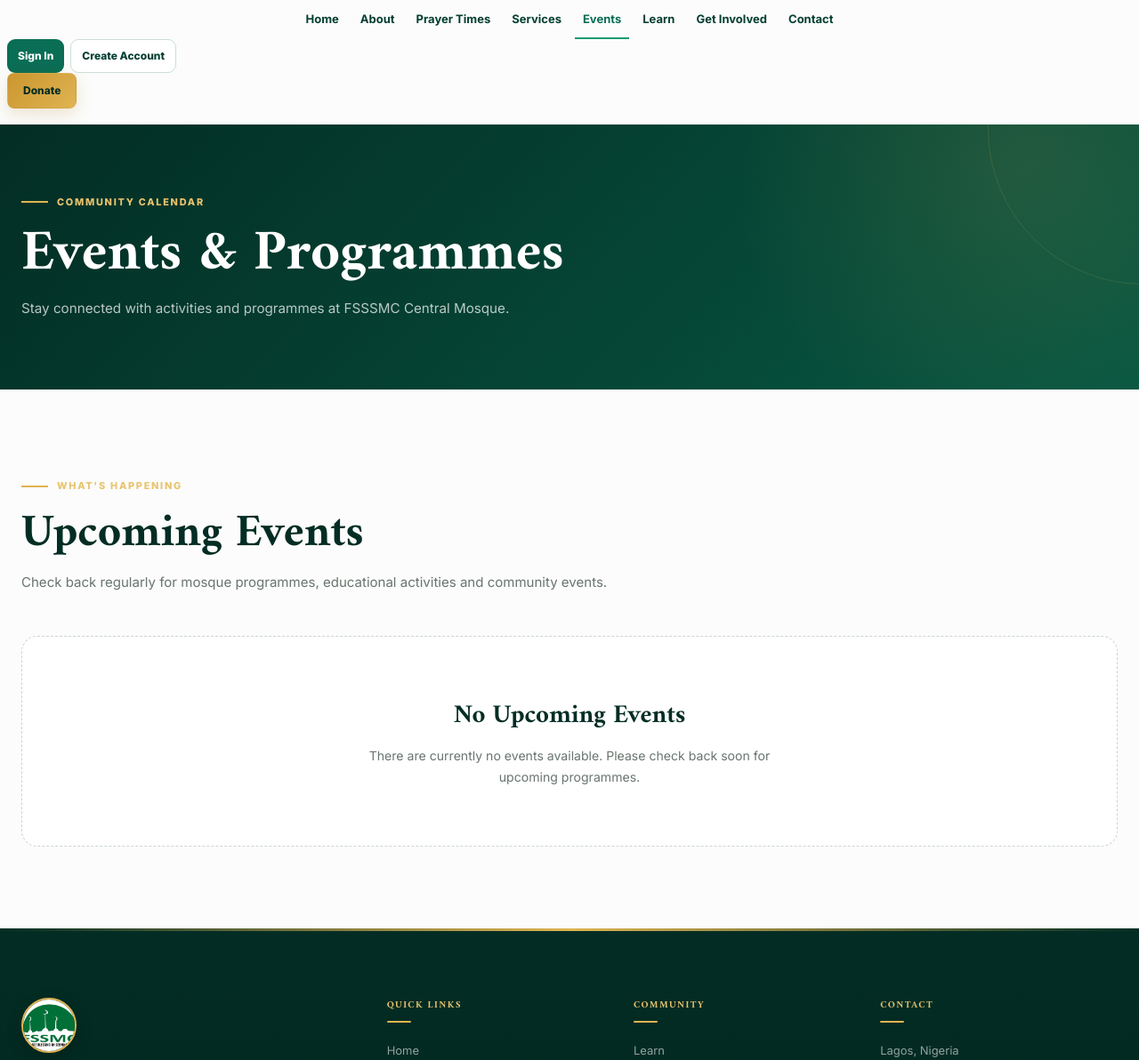
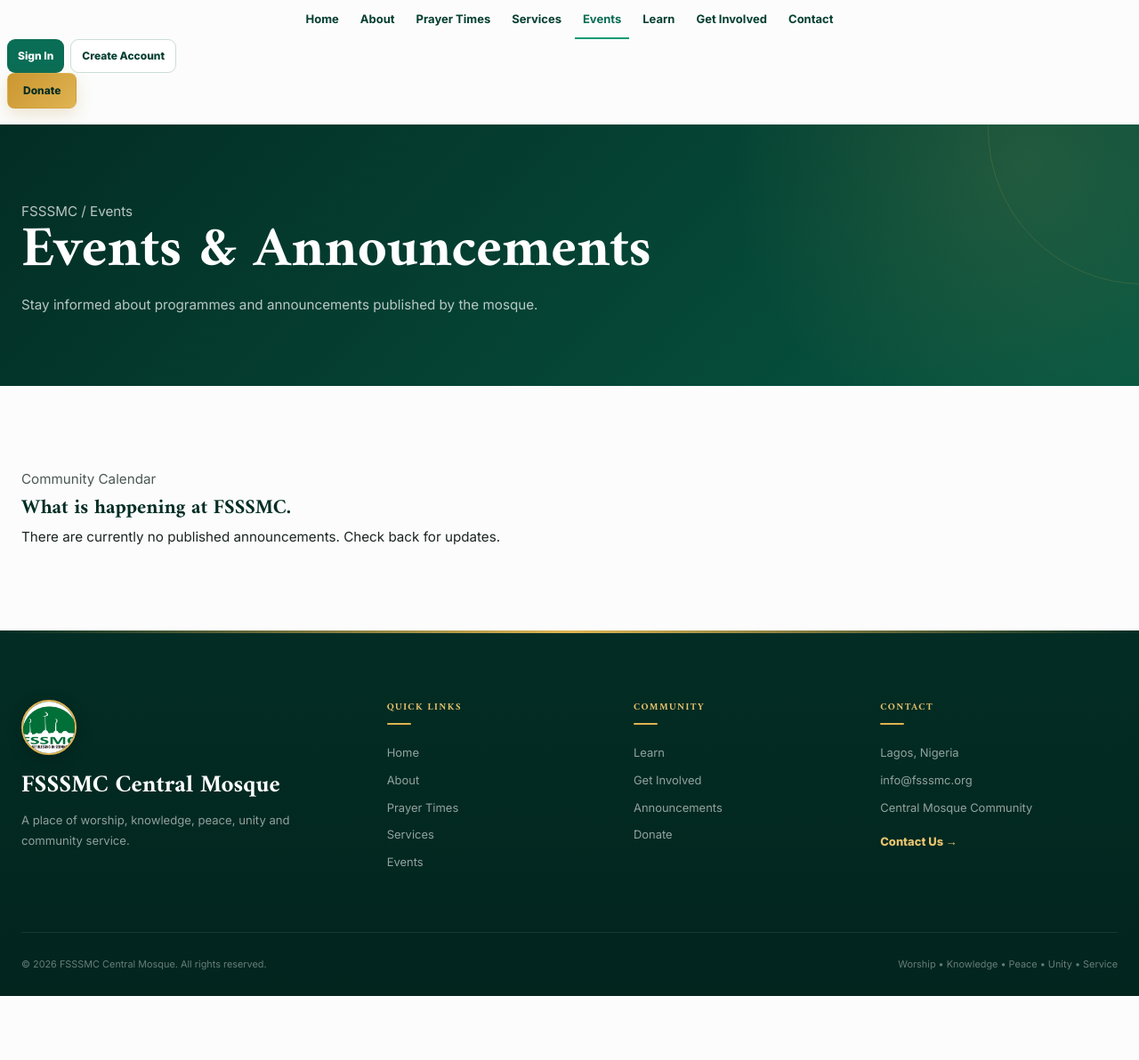
Before and after one commit to habeeb-develop/mosque-fss, a Flask app: page /events in a window 1280 px wide. Shown: the part 39-1231 px from the top of the page at 89% size. After the commit the page ends 1159 px from the top, so only its background shows below. Run offline with Flask 3, Linux system fonts and the light colour scheme; data that the repository does not hold is empty.

Commit message:
Fix contact, registration, admin announcements and events

```diff
--- a/app.py
+++ b/app.py
@@ -94,7 +94,7 @@ DATABASE_DIR = os.path.join(
     "database"
 )
 
-DATABASE = os.environ.get("DATABASE_PATH", "").strip()
+DATABASE = os.environ.get("DATABASE_PATH", "fss.db").strip()
 if not DATABASE:
     DATABASE = os.path.join(DATABASE_DIR, "fss.db")
 
@@ -119,7 +119,7 @@ PAYSTACK_SECRET_KEY = os.environ.get(
 
 PAYSTACK_PUBLIC_KEY = os.environ.get(
     "PAYSTACK_PUBLIC_KEY",
-    "pk_test_0d971bb72ebed6d23d0471924df87bd5941db555"
+    "pk_test_3a23b0594bd9ee4878b78d7d090f4d4a12a62721"
 ).strip()
 
 PAYSTACK_BASE_URL = os.environ.get(
@@ -257,15 +257,20 @@ FACILITIES = [
 # Posts/roles used by the Contact & Leadership page and member registration.
 # Keep this as a simple list so the existing contact template can render it safely.
 POSTS = [
-    "Amir",
     "Imam",
-    "Secretary",
-    "Treasurer",
-    "Executive Member",
-    "Committee Member",
-    "Member"
+    "Doctor",
+    "Engineer",
+    "Teacher",
+    "Student",
+    "Business Owner",
+    "Accountant",
+    "Lawyer",
+    "Civil Servant",
+    "Trader",
+    "Artisan",
+    "Retired",
+    "Other"
 ]
-
 
 # ================================================================
 # DATABASE HELPERS
@@ -535,7 +540,7 @@ def init_db():
 
     admin_password = os.environ.get(
         "ADMIN_PASSWORD",
-        "FsssmcCentralMosque_2026!Secure"
+        ""
     )
 
     if not admin_password:
@@ -936,20 +941,12 @@ def login():
 # CREATE ACCOUNT ENTRY POINT
 # ================================================================
 
-@app.route(
-    "/create-account"
-)
+@app.route("/create-account")
 def open_registration():
-
-    # This route is linked from login.html.
-    # It allows registration to be opened without
-    # opening /register directly to everybody.
-
-    session["allow_registration"] = True
-
-    return redirect(
-        url_for("register")
-    )
+    # Keep a dedicated endpoint for the Create an Account link.
+    # Registration itself is public, so this cannot get trapped
+    # behind the login gate.
+    return redirect(url_for("register"))
 
 
 # ================================================================
@@ -1286,8 +1283,22 @@ def services():
 @app.route("/events")
 def events():
 
+    # Events are powered by the same published announcements
+    # created from the admin dashboard.
+    db = get_db()
+
+    event_announcements = db.execute(
+        """
+        SELECT id, title, body, published, created_at, updated_at
+        FROM announcements
+        WHERE COALESCE(published, 0) = 1
+        ORDER BY created_at DESC, id DESC
+        """
+    ).fetchall()
+
     return safe_render(
-        "events.html"
+        "events.html",
+        announcements=event_announcements
     )
 
 
--- a/templates/events.html
+++ b/templates/events.html
@@ -1,90 +1,49 @@
 {% extends "base.html" %}
 
-{% block title %}Events | FSSSMC Central Mosque{% endblock %}
+{% block title %}
+Events | FSSSMC Central Mosque
+{% endblock %}
 
 {% block content %}
 
 <section class="page-hero">
+    <div class="container">
+        <p class="breadcrumb">FSSSMC / Events</p>
+        <h1>Events & Announcements</h1>
+        <p>
+            Stay informed about programmes and announcements
+            published by the mosque.
+        </p>
+    </div>
+</section>
 
+<section class="section">
     <div class="container">
 
-        <div class="page-eyebrow">
-            Community Calendar
+        <div class="section-head">
+            <p class="section-kicker">Community Calendar</p>
+            <h2>What is happening at FSSSMC.</h2>
         </div>
 
-        <h1>Events & Programmes</h1>
+        {% if announcements %}
 
-        <p>
-            Stay connected with activities and programmes at
-            FSSSMC Central Mosque.
-        </p>
+        <div class="info-grid">
 
-    </div>
+            {% for item in announcements %}
 
-</section>
+            <article class="info-card">
 
+                <p class="section-kicker">
+                    {{ item.created_at }}
+                </p>
 
-<section class="section">
+                <h3>
+                    {{ item.title }}
+                </h3>
 
-    <div class="container">
-
-        <div class="section-heading">
-
-            <div class="page-eyebrow">
-                What's Happening
-            </div>
-
-            <h2>
-                Upcoming Events
-            </h2>
-
-            <p>
-                Check back regularly for mosque programmes,
-                educational activities and community events.
-            </p>
-
-        </div>
-
-
-        {% if events %}
-
-        <div class="events-grid">
-
-            {% for event in events %}
-
-            <article class="event-card">
-
-                {% if event.image %}
-
-                <div class="event-image">
-                    <img
-                        src="{{ event.image }}"
-                        alt="{{ event.title }}"
-                    >
-                </div>
-
-                {% endif %}
-
-
-                <div class="event-body">
-
-                    {% if event.date %}
-                    <div class="event-date">
-                        {{ event.date }}
-                    </div>
-                    {% endif %}
-
-                    <h3>
-                        {{ event.title }}
-                    </h3>
-
-                    {% if event.description %}
-                    <p>
-                        {{ event.description }}
-                    </p>
-                    {% endif %}
-
-                </div>
+                <p>
+                    {{ item.body }}
+                </p>
 
             </article>
 
@@ -94,23 +53,14 @@
 
         {% else %}
 
-        <div class="empty-state">
-
-            <h3>
-                No Upcoming Events
-            </h3>
-
-            <p>
-                There are currently no events available.
-                Please check back soon for upcoming programmes.
-            </p>
-
+        <div class="empty">
+            There are currently no published announcements.
+            Check back for updates.
         </div>
 
         {% endif %}
 
     </div>
-
 </section>
 
 {% endblock %}
```
